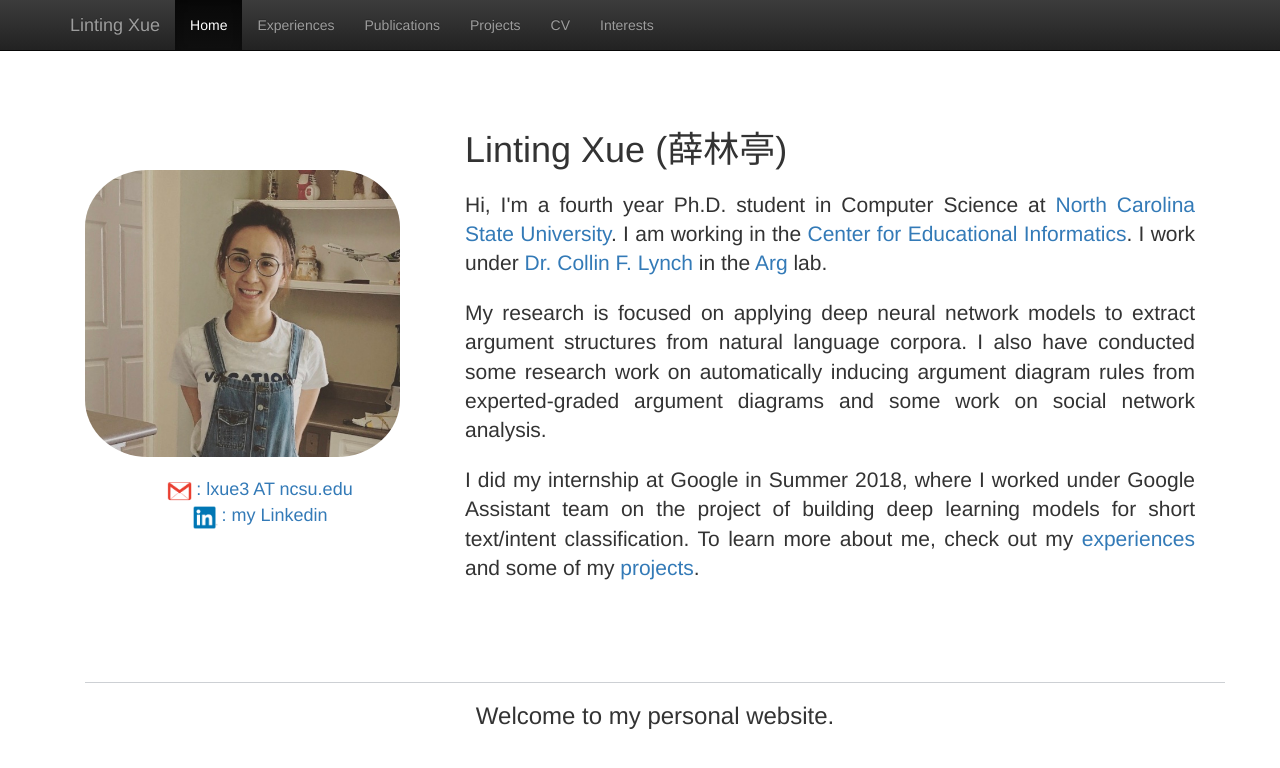
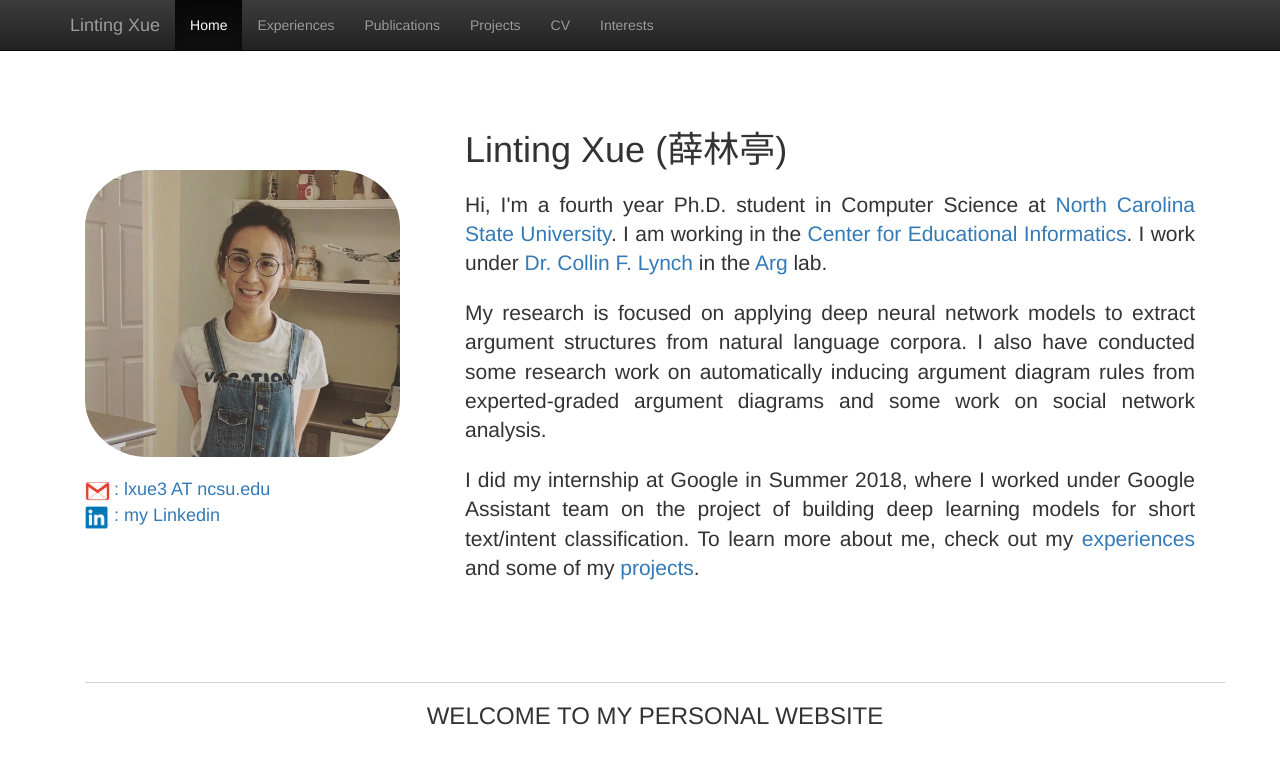
Before and after one commit to lintingxue/lintingxue.github.io, a plain HTML site: page index.html in a window 1280 px wide. Drawn offline with Linux system fonts and the light colour scheme; no server answers.

Commit message:
update index file

```diff
--- a/index.html
+++ b/index.html
@@ -50,14 +50,14 @@
 
       <!-- <h2 align="center"> Linting Xue</h2> -->
 
-      <div align="center">
+      <div>
        <br>
        <a href="mailto:lxue3@ncsu.edu">
                 <img src="./Linting_files/jpg/gmail.jpg" width="25">
               </a>
               <a href="mailto:lxue3@ncsu.edu"> <font size="4">: lxue3 AT ncsu.edu <br></font></a>
       </div>
-      <div align="center">
+      <div>
        <a href="http://www.linkedin.com/in/linting-xue-60207576">
                 <img src="./Linting_files/jpg/Linkedin.jpg" width="25">
               </a>
@@ -103,7 +103,8 @@
 <div class="container">
 <div class="col-sm-12" style="border-top: 1px solid #cdd0d4;">
 <center>
-<h3>Welcome to my personal website.</h3> </center>
+<h3>WELCOME TO MY PERSONAL WEBSITE</h3>
+</center>
          </div>
 </div>
 
```
